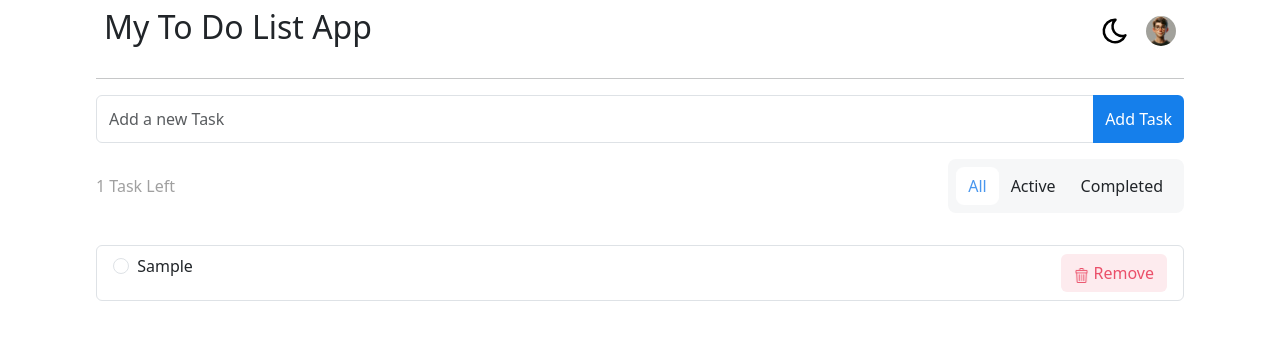
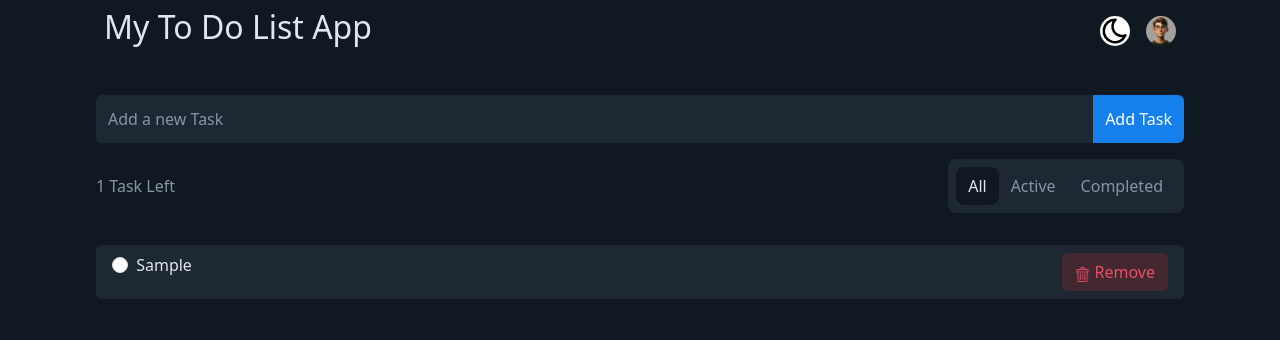
Before and after one commit to agu360/ToDoList-App, a plain HTML site: page indexDark.html in a window 1280 px wide. Both pictures are taken after typing "Sample" into the empty fields and a click on the button "Add Task". Drawn offline with nearby package versions, Linux system fonts and the light colour scheme.

Commit message:
Getting started with darkMode

```diff
--- a/stylesDark.css
+++ b/stylesDark.css
@@ -1,9 +1,17 @@
 /* DARK MODE */
+
+:root{
+    --backgroundDark : #101922;
+    --textPrincipalDark:#e0e6f0;
+    --textSecondaryDark:#8795a2;
+    --taskBackgroundDark:#1d2833;
+}
 
 
 body{
     padding-left: 6rem;
     padding-right: 6rem;
+    background-color: var(--backgroundDark) !important;
 }
 
 header{
@@ -14,6 +22,7 @@ header{
 
     h1{
         font-size: 2rem;
+        color: var(--textPrincipalDark) !important;
     }
 }
 
@@ -34,6 +43,7 @@ header{
             align-items: center;
             cursor: pointer;
             border: none;
+            background-color: white;
         }
 
     img{
@@ -52,7 +62,15 @@ header{
     }
     input{
         height: 3rem;
+        background-color: var(--taskBackgroundDark) !important;
+        border: none;
+        color: var(--textSecondaryDark) !important;
+
     }
+    input::placeholder{
+        color: var(--textSecondaryDark)!important;
+    }
+
     button:active {
     background-color:  rgba(21, 127, 235, 0.5) !important;
     transform: scale(0.98);
@@ -75,25 +93,30 @@ hr {
     }
 }
 .filter .btn-group{
-    background-color: rgba(246, 247, 248)!important;
+    background-color: var(--taskBackgroundDark) !important;
     padding: 0.5rem;
     border-radius: 0.5rem;
+}
 
+.filter .btn-group button{
+        color:var(--textSecondaryDark) !important;
 
-    a{
-        font-size: 12px;
-        color: rgba(177, 178, 178) ;
-    }
 }
 
 .filter .btn-group .active{
-    background-color: rgba(255, 255, 255) !important;
+    background-color: #101922;
     border: none;
     border-radius: 20% !important;
-    color: rgba(73, 151, 238);
+    color:var(--textPrincipalDark)!important;
 }
 
+
+
 /* TAREAS A REALIZAR */
+
+#taskQuantity{
+    color: var(--textSecondaryDark);
+}
 
 .tasks{
     margin-top: 2rem;
@@ -102,9 +125,12 @@ hr {
 .tasks  .list-group .list-group-item{
     display: flex;
     justify-content: space-between;
+    background-color: var(--taskBackgroundDark);
+    color: var(--textPrincipalDark);
+    border: none;
 
     button{
-        background-color: rgba(253, 235, 238) !important;
+        background-color: #432830 !important;
         color: rgb(235, 79, 105) !important;
     }
 
```
